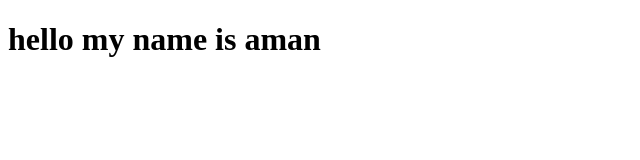
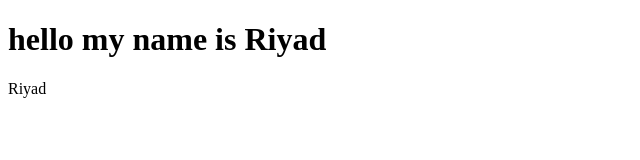
Before and after one commit to Mdrakib7366/Web_dev_jurney, a plain HTML site: page HTML/index.html in a window 1280 px wide. Shown: the whole page, without its empty margins (0-640 px from the left). Drawn offline with Linux system fonts and the light colour scheme.

Commit message:
test
test

```diff
--- a/index.html
+++ b/HTML/index.html
@@ -6,6 +6,7 @@
     <title>Document</title>
 </head>
 <body>
-    <h1>hello my name is aman</h1>
+    <h1>hello my name is Riyad</h1>
+    <Table>Riyad</Table>
 </body>
 </html>
```
Also changed, not shown: 1 other file.
